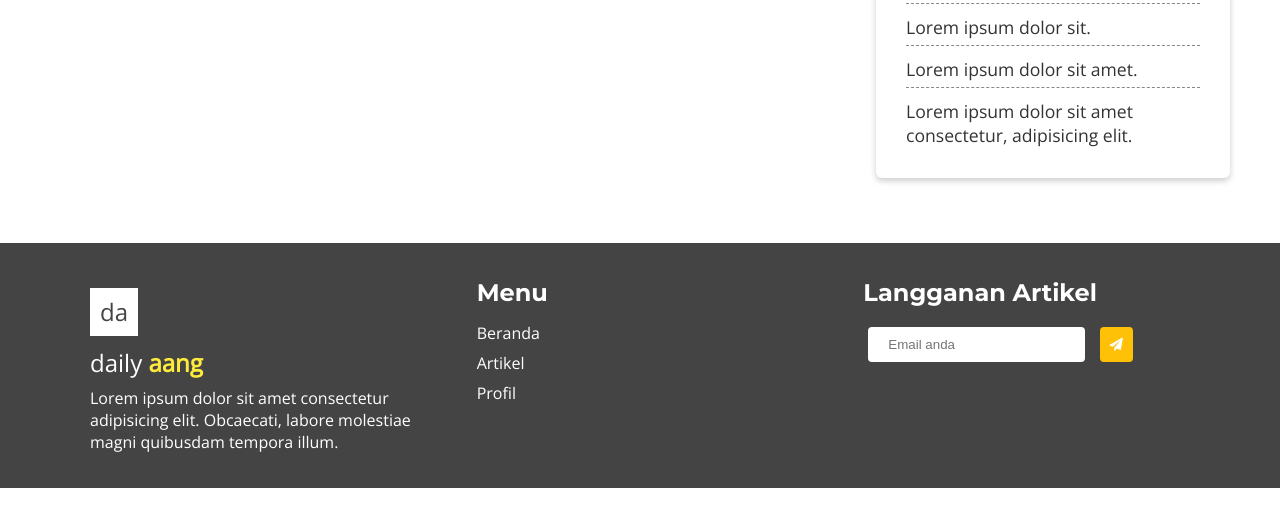
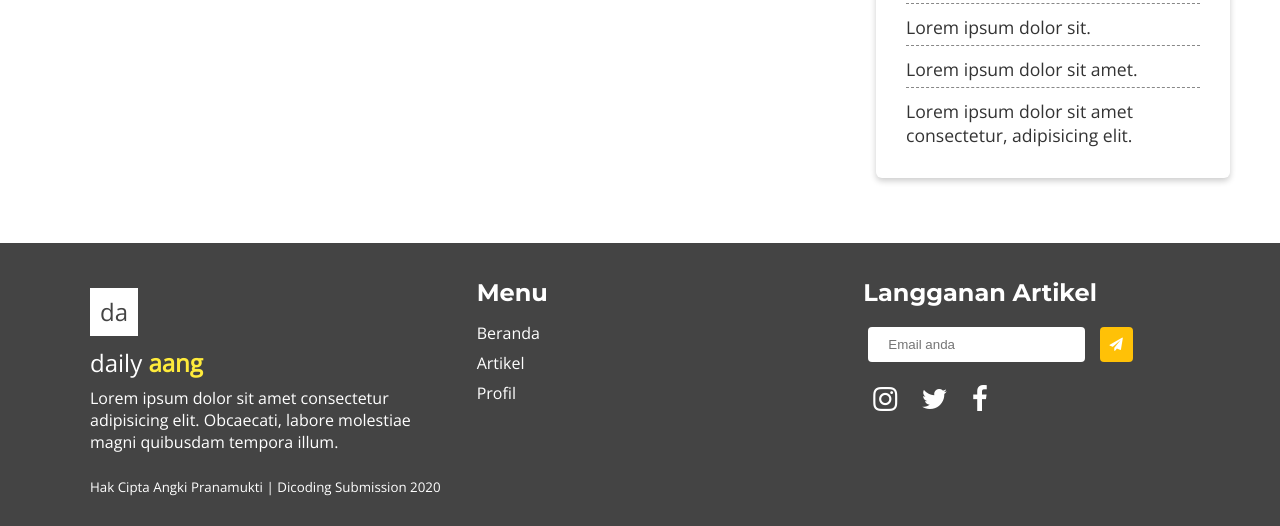
Before and after one commit to swengkie88/dicoding_web, a plain HTML site: page index.html in a window 1280 px wide. Shown: the part 610-1136 px from the top of the page. Before the commit the page ends 1098 px from the top, so only its background shows below. Drawn offline with nearby package versions, Linux system fonts and the light colour scheme.

Commit message:
footer fix

```diff
--- a/index.html
+++ b/index.html
@@ -162,7 +162,23 @@
                         <i class="fa fa-paper-plane"></i>
                     </button>
                 </form>
+                <ul id="menu-socmed">
+                    <li>
+                        <a href="https://www.instagram.com/ini_aang/"><i class="fa fa-instagram"></i></a>
+                    </li>
+                    <li>
+                        <a href="https://twitter.com/swengkie"><i class="fa fa-twitter"></i></a>
+                    </li>
+                    <li>
+                        <a href="https://web.facebook.com/swengkie88/"><i class="fa fa-facebook"></i></a>
+                    </li>
+                </ul>
             </div>
+        </div>
+        <div class="container" id="copy">
+            <p>
+                Hak Cipta Angki Pranamukti | Dicoding Submission 2020
+            </p>
         </div>
     </footer>
 </body>
--- a/style.css
+++ b/style.css
@@ -435,8 +435,29 @@ footer form button {
     margin: 5px;
 }
 
+footer #menu-socmed {
+    margin: 10px 0px;
+}
+
+footer #menu-socmed li {
+    display: inline-block;
+    padding: 0 10px;
+}
+
+footer #menu-socmed li a i {
+    font-size: 1.75em!important;
+}
+
+#copy {
+    margin: 10px 0px;
+    padding: 0 70px;
+    color: #fff;
+    font-size: 10pt;
+}
+
 @media(max-width: 768px) {
-    .block-footer {
+    .block-footer,
+    #copy {
         padding: 0px;
     }
 }
```
